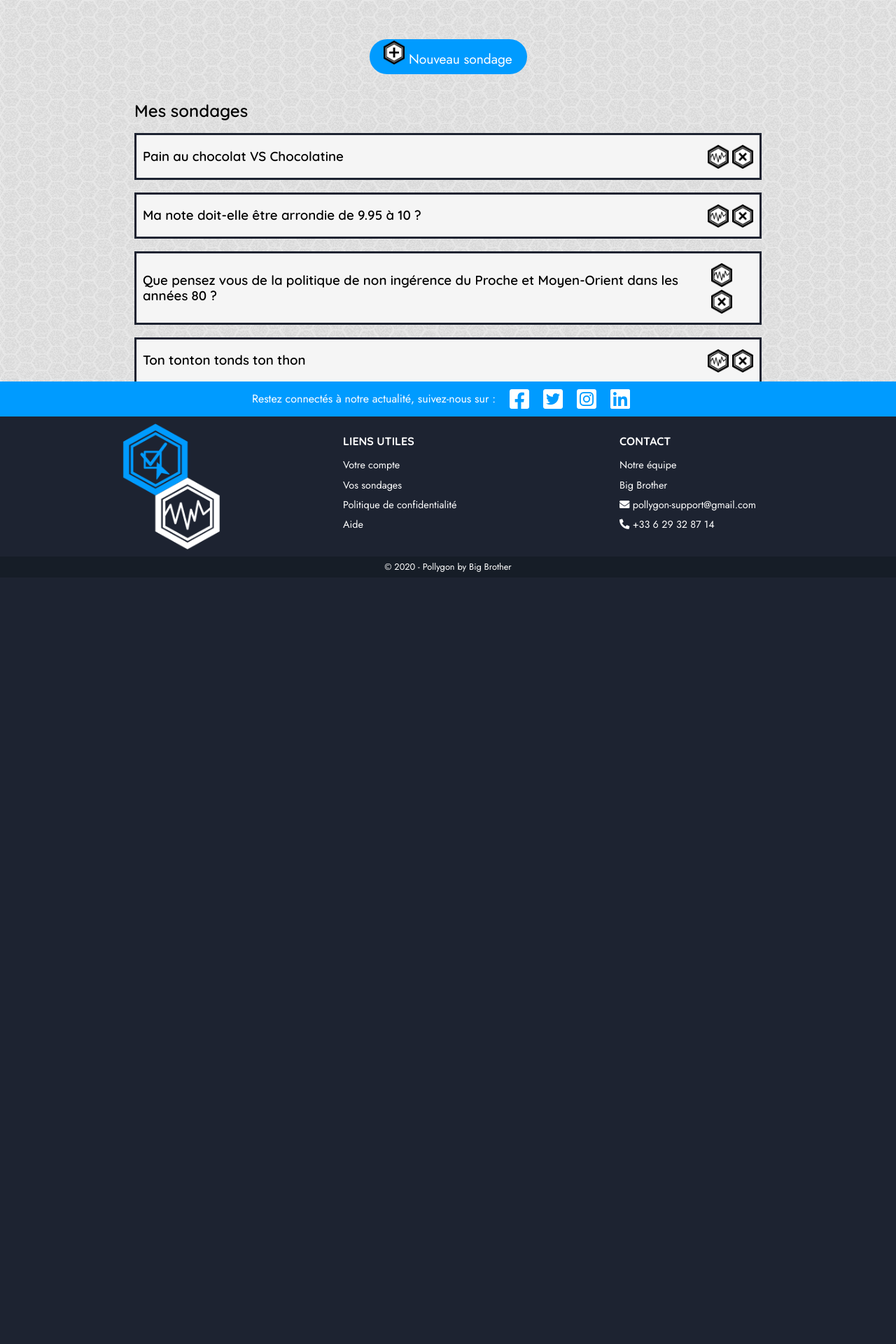
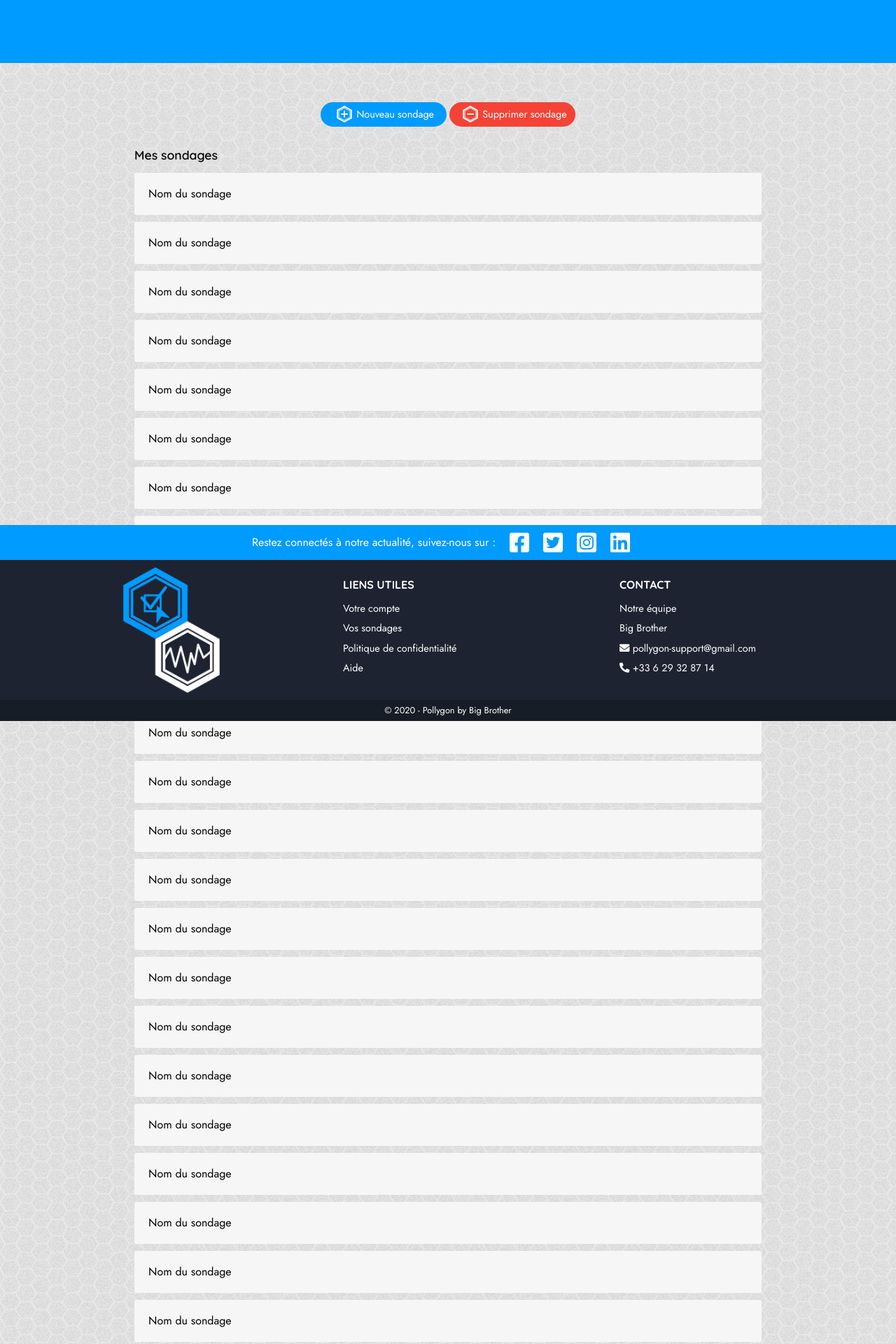
Before and after one commit to EmpireDemocratiqueDuPoulpe/Pollygon, a PHP site: page /home.php in a window 1280 px wide. Shown: the top 1920 px of the page at 70% size. Before the commit the page ends 817 px from the top, so only its background shows below. Run offline with PHP 8.4, Linux system fonts and the light colour scheme; some libraries are stand-ins or nearby versions.

Commit message:
Modification de la page home.php

```diff
--- a/assets/css/main.css
+++ b/assets/css/main.css
@@ -63,6 +63,13 @@ header {
 
 #start_buttons .btn:not(:last-child) {
     margin-right: 25px;
+}
+
+/*** Navbar ***/
+#navbar {
+    width: 100%;
+    height: 90px;
+    background-color: #009BFF;
 }
 
 /*** Success and errors messages ***/
@@ -286,6 +293,7 @@ input[type="radio"]:checked + .radio:after {
     opacity: .25;
 }
 /** Buttons **/
+/* Button */
 .btn {
     box-sizing: border-box;
     display: inline-block;
@@ -310,23 +318,59 @@ input[type="radio"]:checked + .radio:after {
     outline: none;
 }
 
+/* Filled / empty */
 .btn.filled {
-    background: #009BFF;
+    background: #009bff;
 }
 
-.btn.filled:hover {
-    background: #0094f5;
-    border-color: #0094f5;
-}
-
+.btn.filled:hover,
 .btn.empty:hover {
     background: #0094f5;
     border-color: #0094f5;
 }
 
+/* Red */
+.btn.red {
+    background: #f44336;
+    border-color: #f44336;
+}
+
+.btn.filled.red:hover,
+.btn.empty.red:hover {
+    background: #ea3c36;
+    border-color: #ea3c36;
+}
+
+/* Smaller */
+.btn.smaller {
+    font-size: 0.9em;
+    width: 180px;
+    height: 35px;
+    line-height: 30px;
+}
+
 /* Submit button */
 input[type="submit"] {
     margin-top: 10px;
+}
+
+/*** Icons ***/
+
+i.svgImport {
+    position: relative;
+    display: inline;
+    margin: 0 5px;
+    padding: 0 12px;
+}
+
+i.svgImport svg {
+    position: absolute;
+    top: 50%; left: 50%;
+    transform: translate(-50%,-50%);
+    max-width: 24px;
+    width: 100%;
+    max-height: 24px;
+    margin: 0 auto;
 }
 
 /*** Footer ***/
@@ -335,9 +379,9 @@ input[type="submit"] {
 }
 
 footer {
-    /*position: absolute;
-    bottom: 0;
-    left: 0;*/
+    position: -webkit-sticky;
+    position: sticky;
+    bottom: -230px;
     width: 100%;
     color: #FFFFFF;
 }
@@ -531,38 +575,72 @@ footer p {
  * Home
  ****************************************/
 
-#new_survey_btn_div{
+/*** Survey buttons ***/
+#surveys_btn {
     text-align: center;
     margin-top: 4.40%;
 }
 
-#my_surveys_body{
-    margin: 3% auto 0 auto;
-    width: 70vw;
-    height: 50vh;
+/*** Survey list ***/
+/** Survey container **/
+#surveys_container {
+    position: relative;
+    width: 100%;
+    margin-top: 30px;
 }
 
-#surveys_list{
-    margin-top: 1%;
-    height: 85.5%;
+#surveys_container h2 {
+    font-size: 1.1em;
+    margin: 0 0 15px 15%;
 }
 
-.survey{
-    display: flex;
-    justify-content: space-between;
-    margin: 2% 0 2% 0;
-    padding: 1%;
-    background-color: whitesmoke;
-    border: #1D2331 solid 3px;
+/** Survey list **/
+/* List */
+#surveys_list {
+    box-sizing: border-box;
+    width: 100%;
+    margin: 0 auto;
+    padding: 0 15%;
+    list-style: none;
 }
 
-.survey img, #new_survey_btn_div img{
-    width: 30px;
-}
-.survey h3{
-    margin: auto 0 auto 0;
+/* Surveys */
+.survey {
+    position: relative;
+    width: 100%;
+    height: 60px;
+    line-height: 60px;
+    margin-bottom: 10px;
+    background: #f6f6f6;
+    border-radius: 3px;
+    transition: background-color 100ms ease-in;
 }
 
-.div_img{
-    padding-top: 5px;
+.survey::after {
+    content: '';
+    position: absolute;
+    top: 0;
+    left: 0;
+    z-index: -1;
+    width: 100%;
+    height: 100%;
+    opacity: 0;
+    border-radius: 5px;
+    -webkit-box-shadow: 7px 7px 8px 0 rgba(0, 0, 0, 0.20);
+    -moz-box-shadow: 7px 7px 8px 0 rgba(0, 0, 0, 0.20);
+    box-shadow: 7px 7px 8px 0 rgba(0, 0, 0, 0.20);
+    transition: opacity 200ms ease-in-out;
 }
+
+.survey:hover::after {
+    opacity: 1;
+}
+
+.surveyLink {
+    display: block;
+    width: 100%;
+    height: 100%;
+    padding: 0 20px;
+    color: #000000;
+    text-decoration: none;
+}
--- a/views/home_v.php
+++ b/views/home_v.php
@@ -1,48 +1,144 @@
-<?php ?>
 <!DOCTYPE html>
-<html>
+
+<html lang="fr">
     <head>
-        <meta charset="utf-8">
-        <title>Accueil</title>
+        <title>Pollygon - Vos sondages</title>
         <?php include_once(ROOT."/views/models/head.php"); ?>
-
     </head>
     <body>
-        <div id="new_survey_btn_div">
-            <a class="btn filled" href="#" draggable="false"><img src="./assets/images/home_img/add_survey.png" alt="Nouveau sondage">&nbsp;Nouveau sondage</a>
+        <!-- Navbar -->
+        <?php include_once(ROOT."/views/models/navbar.php"); ?>
+
+        <!-- Buttons -->
+        <div id="surveys_btn">
+            <a class="btn filled smaller" href="#" draggable="false">
+                <i class="svgImport insideBtn"><?php echo file_get_contents(ROOT."/assets/images/surveys/add_survey.svg"); ?></i>
+                Nouveau sondage
+            </a>
+
+            <a class="btn filled red smaller" href="#" draggable="false">
+                <i class="svgImport insideBtn"><?php echo file_get_contents(ROOT."/assets/images/surveys/del_survey.svg"); ?></i>
+                Supprimer sondage
+            </a>
         </div>
-        <div id="my_surveys_body">
+
+        <div id="surveys_container">
             <h2>Mes sondages</h2>
-            <div id="surveys_list">
-                <div class="survey">
-                    <h3>Pain au chocolat VS Chocolatine</h3>
-                    <div class="div_img">
-                        <img src="./assets/images/home_img/show_survey_analytics.png" alt="Voir les résultats">
-                        <img src="./assets/images/home_img/delete_survey.png" alt="Supprimer le sondage">
-                    </div>
-                </div>
-                <div class="survey">
-                    <h3>Ma note doit-elle être arrondie de 9.95 à 10 ?</h3>
-                    <div class="div_img">
-                        <img src="./assets/images/home_img/show_survey_analytics.png" alt="Voir les résultats">
-                        <img src="./assets/images/home_img/delete_survey.png" alt="Supprimer le sondage">
-                    </div>
-                </div>
-                <div class="survey">
-                    <h3>Que pensez vous de la politique de non ingérence du Proche et Moyen-Orient dans les années 80 ?</h3>
-                    <div class="div_img">
-                        <img src="./assets/images/home_img/show_survey_analytics.png" alt="Voir les résultats">
-                        <img src="./assets/images/home_img/delete_survey.png" alt="Supprimer le sondage">
-                    </div>
-                </div>
-                <div class="survey">
-                    <h3>Ton tonton tonds ton thon</h3>
-                    <div class="div_img">
-                        <img src="./assets/images/home_img/show_survey_analytics.png" alt="Voir les résultats">
-                        <img src="./assets/images/home_img/delete_survey.png" alt="Supprimer le sondage">
-                    </div>
-                </div>
-            </div>
+
+            <ul id="surveys_list">
+                <li class="survey">
+                    <a class="surveyLink" href="#">Nom du sondage</a>
+                </li>
+                <li class="survey">
+                    <a class="surveyLink" href="#">Nom du sondage</a>
+                </li>
+                <li class="survey">
+                    <a class="surveyLink" href="#">Nom du sondage</a>
+                </li>
+                <li class="survey">
+                    <a class="surveyLink" href="#">Nom du sondage</a>
+                </li>
+                <li class="survey">
+                    <a class="surveyLink" href="#">Nom du sondage</a>
+                </li>
+                <li class="survey">
+                    <a class="surveyLink" href="#">Nom du sondage</a>
+                </li>
+                <li class="survey">
+                    <a class="surveyLink" href="#">Nom du sondage</a>
+                </li>
+                <li class="survey">
+                    <a class="surveyLink" href="#">Nom du sondage</a>
+                </li>
+                <li class="survey">
+                    <a class="surveyLink" href="#">Nom du sondage</a>
+                </li>
+                <li class="survey">
+                    <a class="surveyLink" href="#">Nom du sondage</a>
+                </li>
+                <li class="survey">
+                    <a class="surveyLink" href="#">Nom du sondage</a>
+                </li>
+                <li class="survey">
+                    <a class="surveyLink" href="#">Nom du sondage</a>
+                </li>
+                <li class="survey">
+                    <a class="surveyLink" href="#">Nom du sondage</a>
+                </li>
+                <li class="survey">
+                    <a class="surveyLink" href="#">Nom du sondage</a>
+                </li>
+                <li class="survey">
+                    <a class="surveyLink" href="#">Nom du sondage</a>
+                </li>
+                <li class="survey">
+                    <a class="surveyLink" href="#">Nom du sondage</a>
+                </li>
+                <li class="survey">
+                    <a class="surveyLink" href="#">Nom du sondage</a>
+                </li>
+                <li class="survey">
+                    <a class="surveyLink" href="#">Nom du sondage</a>
+                </li>
+                <li class="survey">
+                    <a class="surveyLink" href="#">Nom du sondage</a>
+                </li>
+                <li class="survey">
+                    <a class="surveyLink" href="#">Nom du sondage</a>
+                </li>
+                <li class="survey">
+                    <a class="surveyLink" href="#">Nom du sondage</a>
+                </li>
+                <li class="survey">
+                    <a class="surveyLink" href="#">Nom du sondage</a>
+                </li>
+                <li class="survey">
+                    <a class="surveyLink" href="#">Nom du sondage</a>
+                </li>
+                <li class="survey">
+                    <a class="surveyLink" href="#">Nom du sondage</a>
+                </li>
+                <li class="survey">
+                    <a class="surveyLink" href="#">Nom du sondage</a>
+                </li>
+                <li class="survey">
+                    <a class="surveyLink" href="#">Nom du sondage</a>
+                </li>
+                <li class="survey">
+                    <a class="surveyLink" href="#">Nom du sondage</a>
+                </li>
+                <li class="survey">
+                    <a class="surveyLink" href="#">Nom du sondage</a>
+                </li>
+                <li class="survey">
+                    <a class="surveyLink" href="#">Nom du sondage</a>
+                </li>
+                <li class="survey">
+                    <a class="surveyLink" href="#">Nom du sondage</a>
+                </li>
+                <li class="survey">
+                    <a class="surveyLink" href="#">Nom du sondage</a>
+                </li>
+                <li class="survey">
+                    <a class="surveyLink" href="#">Nom du sondage</a>
+                </li>
+                <li class="survey">
+                    <a class="surveyLink" href="#">Nom du sondage</a>
+                </li>
+                <li class="survey">
+                    <a class="surveyLink" href="#">Nom du sondage</a>
+                </li>
+                <li class="survey">
+                    <a class="surveyLink" href="#">Nom du sondage</a>
+                </li>
+                <li class="survey">
+                    <a class="surveyLink" href="#">Nom du sondage</a>
+                </li>
+                <li class="survey">
+                    <a class="surveyLink" href="#">Nom du sondage</a>
+                </li>
+
+            </ul>
         </div>
 
         <!-- Footer -->
--- a/views/login_v.php
+++ b/views/login_v.php
@@ -2,7 +2,7 @@
 
 <html lang="fr" class="logreg">
     <head>
-        <title>Pollygon - Inscription</title>
+        <title>Pollygon - Connexion</title>
         <?php include_once(ROOT."/views/models/head.php"); ?>
     </head>
 
--- /dev/null
+++ b/views/models/navbar.php
@@ -0,0 +1,3 @@
+<div id="navbar">
+
+</div>
--- a/views/register_v.php
+++ b/views/register_v.php
@@ -2,7 +2,7 @@
 
 <html lang="fr" class="logreg">
     <head>
-        <title>Pollygon - Connexion</title>
+        <title>Pollygon - Inscription</title>
         <?php include_once(ROOT."/views/models/head.php"); ?>
     </head>
 
```
Also changed, not shown: assets/images/home_img/add_survey.png (deleted), assets/images/home_img/delete_survey.png (deleted), assets/images/home_img/show_survey_analytics.png (deleted), assets/images/surveys/add_survey.svg (added), assets/images/surveys/del_survey.svg (added), assets/images/surveys/del_survey_alt.svg (added), assets/images/surveys/show_survey.svg (added).
